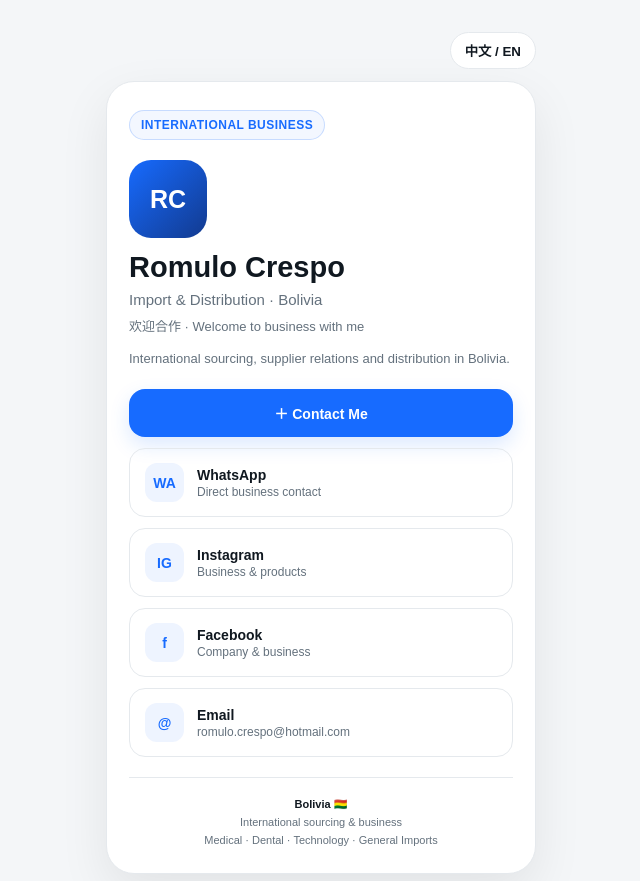
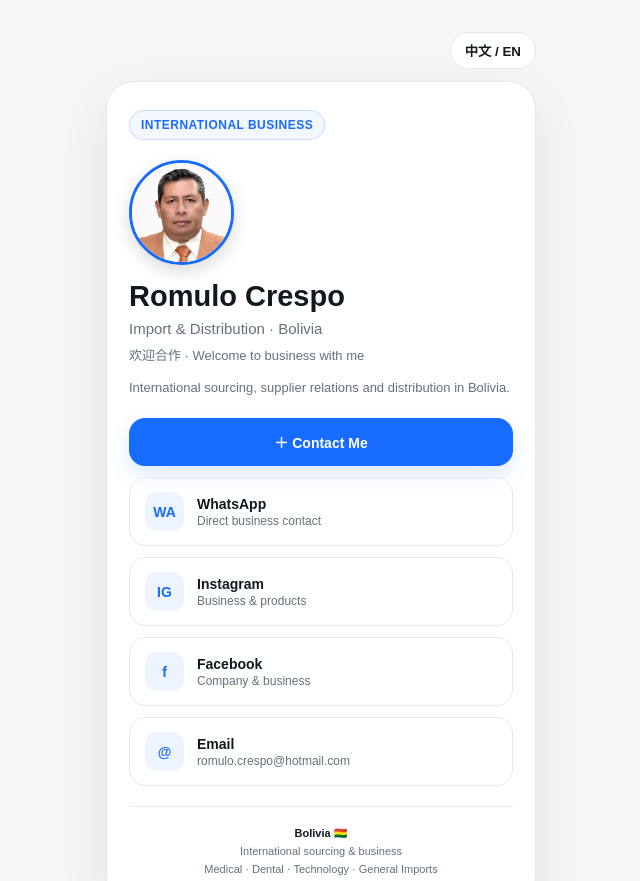
Before and after one commit to AndresCrespoV/romulo-crespo, a plain HTML site: page index.html in a window 1280 px wide. Shown: the top 881 px of the page, without its empty margins (319-959 px from the left). Drawn offline with Linux system fonts and the light colour scheme.

Commit message:
Update index.html

```diff
--- a/index.html
+++ b/index.html
@@ -80,16 +80,21 @@ body{
 }
 
 .avatar{
-    width:78px;
-    height:78px;
-    border-radius:22px;
-    background:linear-gradient(135deg,#176bff,#123a8f);
-    display:grid;
-    place-items:center;
-    color:white;
-    font-size:25px;
-    font-weight:800;
-    margin:20px 0 14px;
+    width:105px;
+    height:105px;
+    border-radius:50%;
+    overflow:hidden;
+    margin:20px 0 16px;
+    border:3px solid #176bff;
+    box-shadow:0 6px 18px rgba(0,0,0,.15);
+}
+
+.avatar img{
+    width:100%;
+    height:100%;
+    object-fit:cover;
+    object-position:center 18%;
+    display:block;
 }
 
 h1{
@@ -225,7 +230,7 @@ h1{
         </div>
 
         <div class="avatar">
-            RC
+            <img src="perfil.jpg" alt="Romulo Crespo">
         </div>
 
         <h1>Romulo Crespo</h1>
```
